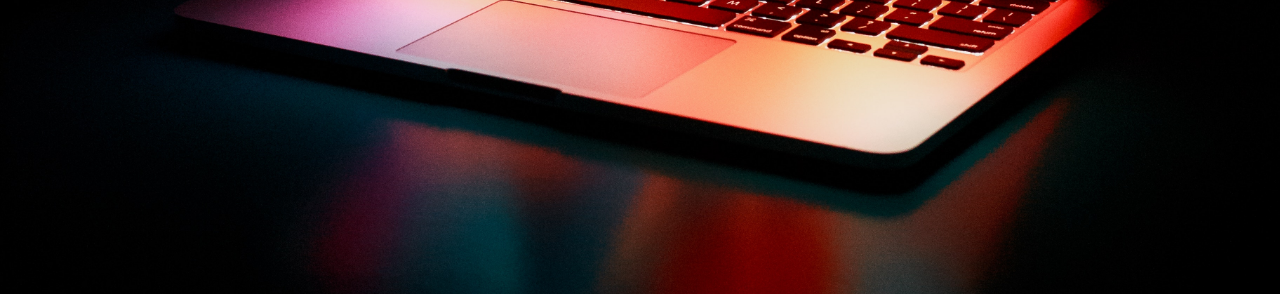
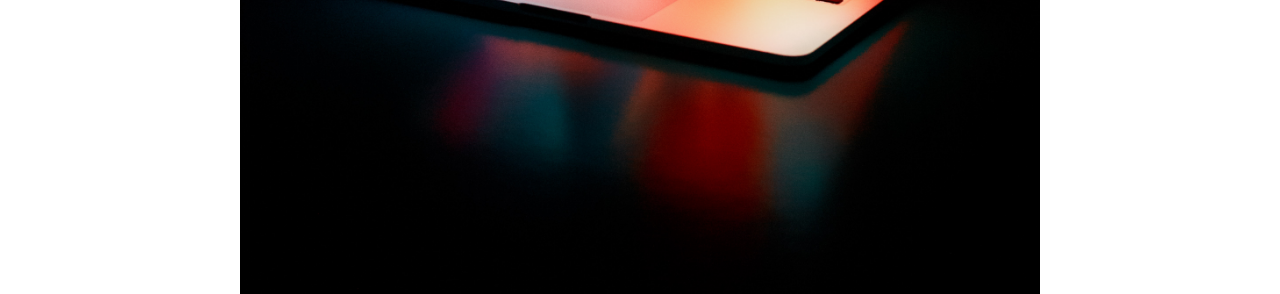
Before and after one commit to pamkaroliv1/meu-novo-projeto, a plain HTML site: page index.html in a window 1280 px wide. Shown: the part 567-861 px from the top of the page. Drawn offline with Linux system fonts and the light colour scheme.

Commit message:
Update styles.css

```diff
--- a/styles.css
+++ b/styles.css
@@ -1,6 +1,5 @@
-*{ margin: 0;
-   padding: 0;
-   box-sizing: border-box;
+*{  max-width: 800px;
+     margin: auto;
 }
 nav{
     background-color: rgb(0, 0, 0);
```
